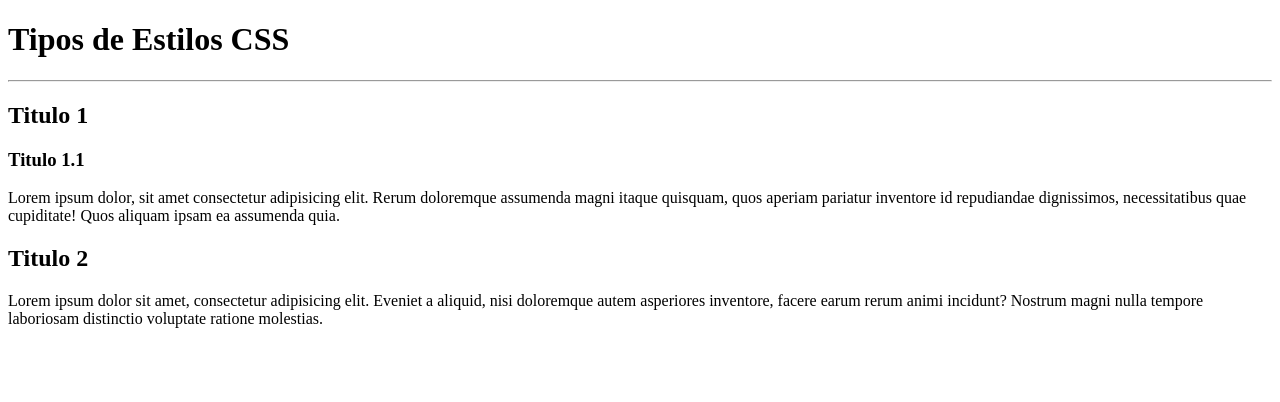
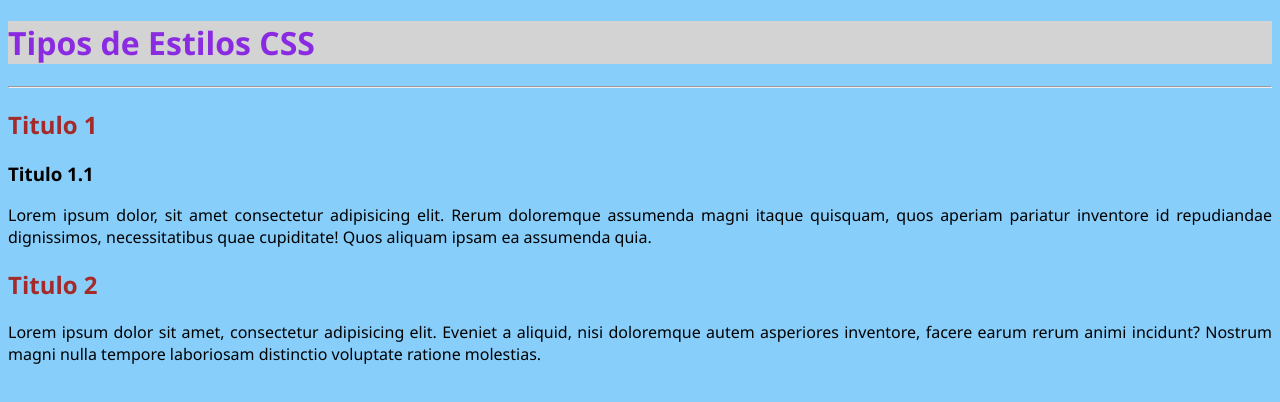
Before and after one commit to machadolucas0807/Aulas, a plain HTML site: page CSS/Estilos Locais ou Internos.html in a window 1280 px wide. Drawn offline with Linux system fonts and the light colour scheme.

Commit message:
Estilos locais concluido

```diff
--- a/CSS/Estilo.html
+++ b/CSS/Estilos Locais ou Internos.html
@@ -3,7 +3,21 @@
 <head>
     <meta charset="UTF-8">
     <meta name="viewport" content="width=device-width, initial-scale=1.0">
-    <title>Estilo</title>
+    <title>Estilos Locais ou Internos</title>
+    <style>
+        body{
+            background-color: lightskyblue;
+            font-family: 'Segoe UI', Tahoma, Geneva, Verdana, sans-serif;
+            text-align: justify;
+        }
+        h1{
+            color: blueviolet;
+            background-color: lightgray;
+        }
+        h2{
+            color: brown;
+        }
+    </style>
 </head>
 <body>
 
```
Also changed, not shown: CSS/Estilos Inline.html (+1 -1 lines).
